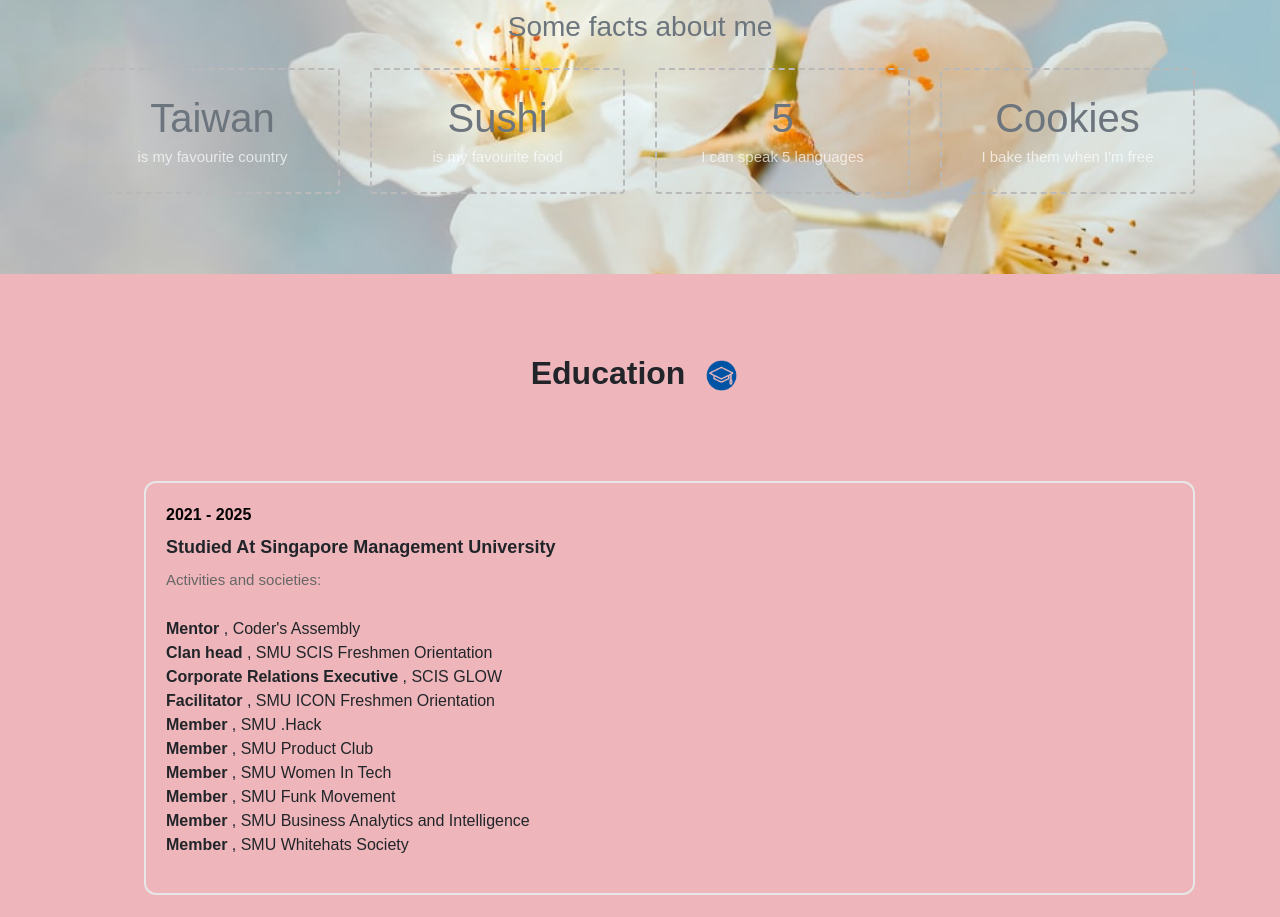
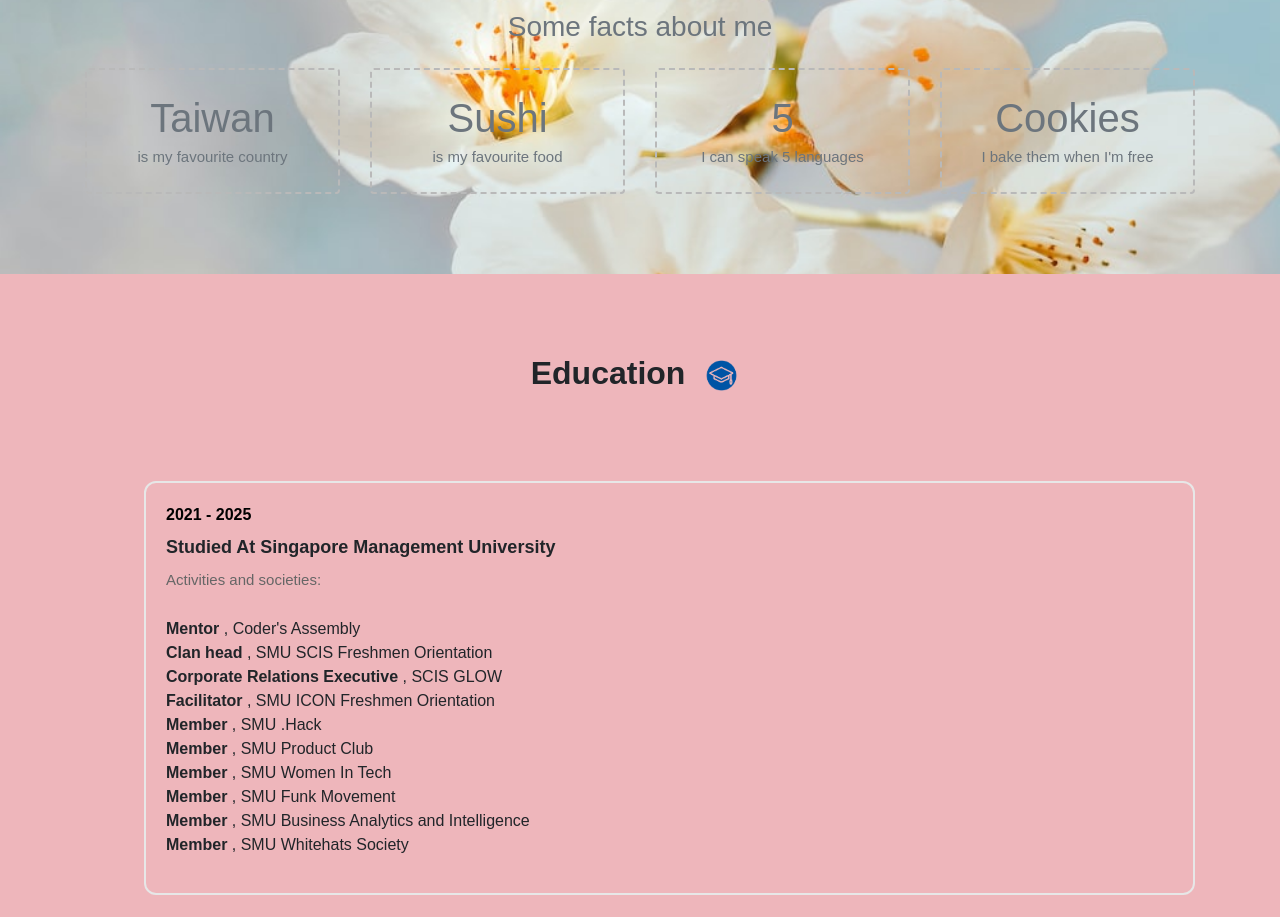
Before and after one commit to kelsieee/kelsieee.github.io, a plain HTML site: page index.html in a window 1280 px wide. Shown: the part 1736-2653 px from the top of the page. Drawn offline with Linux system fonts and the light colour scheme; some icons are missing.

Commit message:
changed text color

```diff
--- a/index.html
+++ b/index.html
@@ -266,25 +266,25 @@
           <div class="col-lg-3">
             <div class="text-center lan_funfact p-4 mt-3 rounded text-secondary">
               <h1 class="lan_fun_value mb-1 " data-count="654">Taiwan</h1>
-              <p class="lan_fun_name mb-0">is my favourite country</p>
+              <p class="lan_fun_name mb-0 text-secondary" >is my favourite country</p>
             </div>
           </div>
           <div class="col-lg-3">
             <div class="text-center lan_funfact p-4 mt-3 rounded text-secondary">
               <h1 class="lan_fun_value mb-1" data-count="6400">Sushi</h1>
-              <p class="lan_fun_name mb-0">is my favourite food</p>
+              <p class="lan_fun_name mb-0 text-secondary">is my favourite food</p>
             </div>
           </div>
           <div class="col-lg-3">
             <div class="text-center lan_funfact p-4 mt-3 rounded text-secondary">
               <h1 class="lan_fun_value mb-1" data-count="2389">5</h1>
-              <p class="lan_fun_name mb-0">I can speak 5 languages</p>
+              <p class="lan_fun_name mb-0 text-secondary">I can speak 5 languages</p>
             </div>
           </div>
           <div class="col-lg-3">
             <div class="text-center lan_funfact p-4 mt-3 rounded text-secondary">
               <h1 class="lan_fun_value mb-1" data-count="653">Cookies</h1>
-              <p class="lan_fun_name mb-0">I bake them when I'm free</p>
+              <p class="lan_fun_name mb-0 text-secondary">I bake them when I'm free</p>
             </div>
           </div>
         </div>
```
